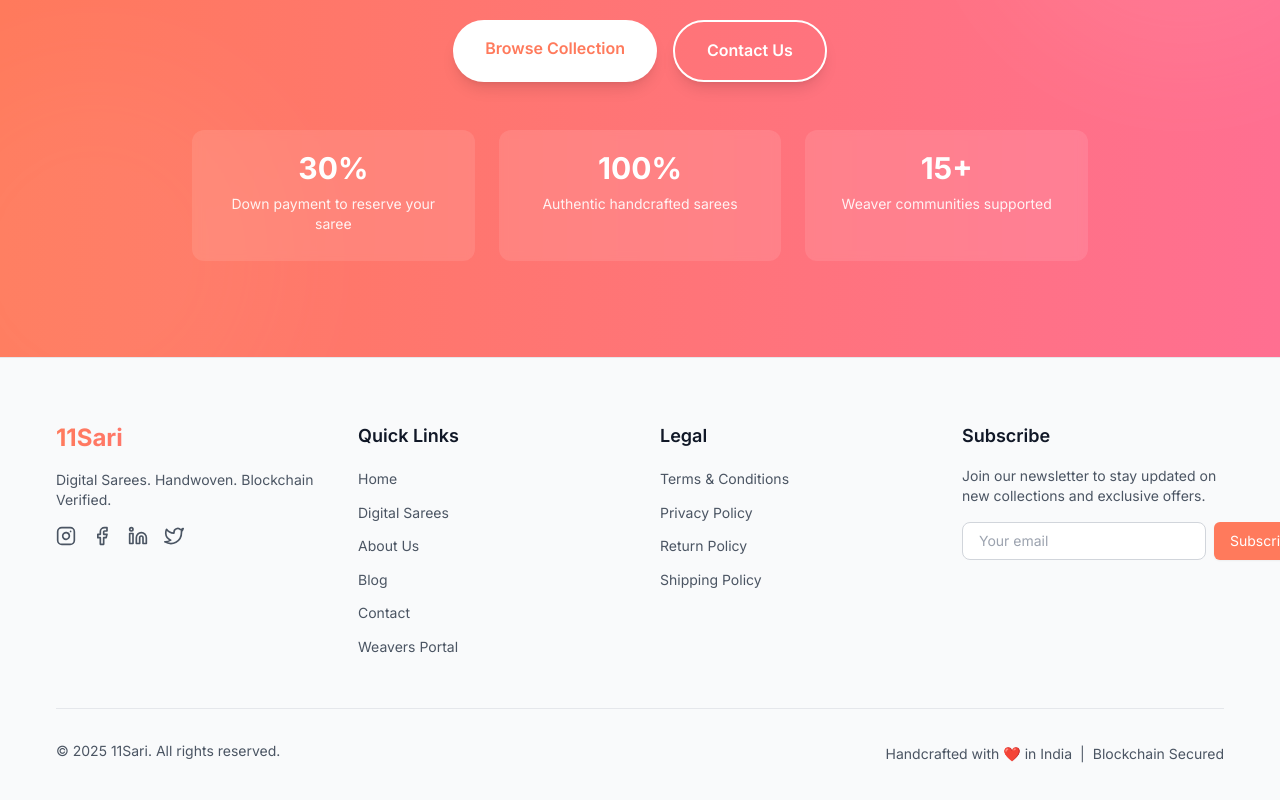
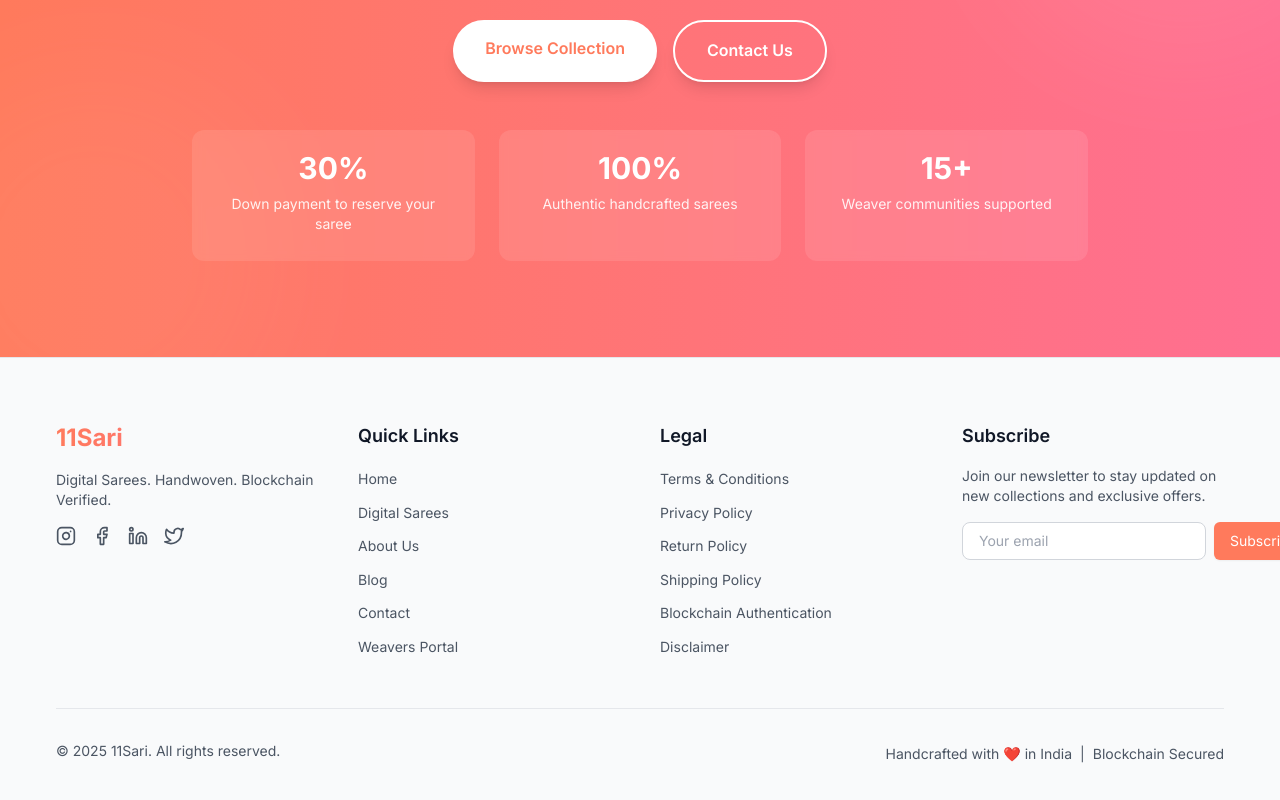
Before and after one commit to nxtwaveventures/11sari, a Next.js app: page / in a window 1280 px wide. Shown: the part 5289-6089 px from the top of the page. Built offline with nearby package versions, Linux system fonts and the light colour scheme.

Commit message:
Fix legal page links in footer

```diff
--- a/src/components/layout/Footer.tsx
+++ b/src/components/layout/Footer.tsx
@@ -75,23 +75,33 @@
                         <h4 className="text-lg font-semibold mb-4 text-gray-900 dark:text-white">Legal</h4>
                         <ul className="space-y-2">
                             <li>
-                                <Link href="/terms" className="text-gray-600 hover:text-primary-500 dark:text-gray-400 dark:hover:text-primary-500 transition-colors text-sm">
+                                <Link href="/legal/terms" className="text-gray-600 hover:text-primary-500 dark:text-gray-400 dark:hover:text-primary-500 transition-colors text-sm">
                                     Terms & Conditions
                                 </Link>
                             </li>
                             <li>
-                                <Link href="/privacy" className="text-gray-600 hover:text-primary-500 dark:text-gray-400 dark:hover:text-primary-500 transition-colors text-sm">
+                                <Link href="/legal/privacy" className="text-gray-600 hover:text-primary-500 dark:text-gray-400 dark:hover:text-primary-500 transition-colors text-sm">
                                     Privacy Policy
                                 </Link>
                             </li>
                             <li>
-                                <Link href="/returns" className="text-gray-600 hover:text-primary-500 dark:text-gray-400 dark:hover:text-primary-500 transition-colors text-sm">
+                                <Link href="/legal/return" className="text-gray-600 hover:text-primary-500 dark:text-gray-400 dark:hover:text-primary-500 transition-colors text-sm">
                                     Return Policy
                                 </Link>
                             </li>
                             <li>
-                                <Link href="/shipping" className="text-gray-600 hover:text-primary-500 dark:text-gray-400 dark:hover:text-primary-500 transition-colors text-sm">
+                                <Link href="/legal/shipping" className="text-gray-600 hover:text-primary-500 dark:text-gray-400 dark:hover:text-primary-500 transition-colors text-sm">
                                     Shipping Policy
+                                </Link>
+                            </li>
+                            <li>
+                                <Link href="/legal/blockchain-authentication" className="text-gray-600 hover:text-primary-500 dark:text-gray-400 dark:hover:text-primary-500 transition-colors text-sm">
+                                    Blockchain Authentication
+                                </Link>
+                            </li>
+                            <li>
+                                <Link href="/legal/disclaimer" className="text-gray-600 hover:text-primary-500 dark:text-gray-400 dark:hover:text-primary-500 transition-colors text-sm">
+                                    Disclaimer
                                 </Link>
                             </li>
                         </ul>
```
